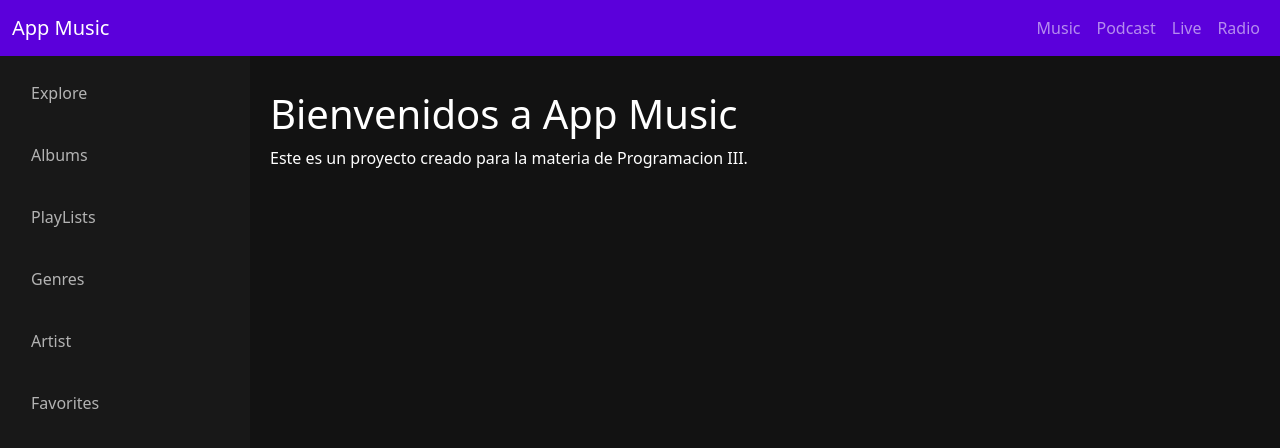
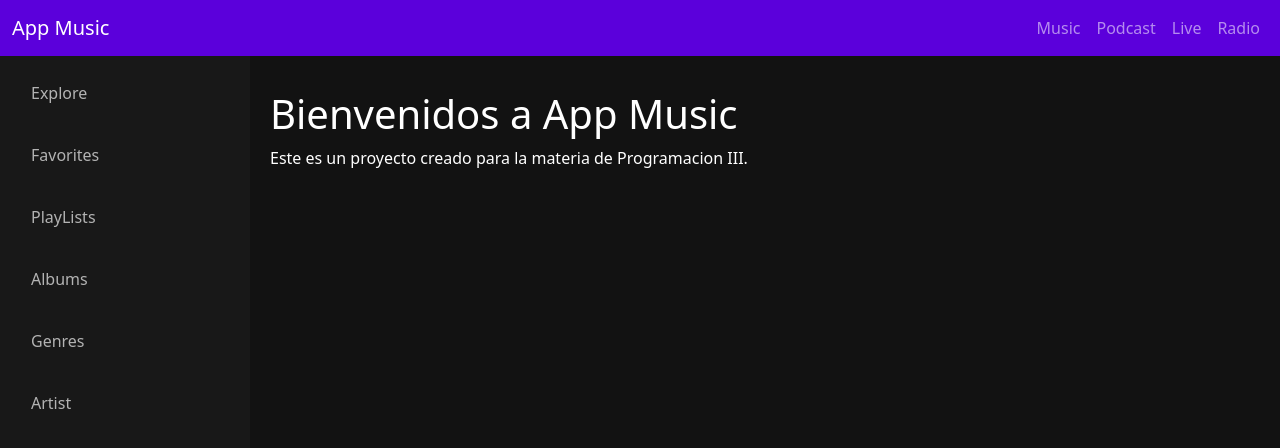
Before and after one commit to kevinserrano01/proyecto_final_react, a React (Vite) app: page / in a window 1280 px wide. Shown: the top 448 px of the page. Built offline with nearby package versions, Linux system fonts and the light colour scheme.

Commit message:
Actualizacion en SideBar - Cambio de lugares

```diff
--- a/src/components/SideBar.jsx
+++ b/src/components/SideBar.jsx
@@ -6,11 +6,11 @@ export const SideBar = () => {
   return (
     <div className="sidebar d-flex flex-column p-3">
         <NavLink to='/explore' className="mb-2">Explore</NavLink>
+        <NavLink to='/favorites' className="mb-2" > Favorites </NavLink>
+        <NavLink to='/playlist' className="mb-2" > PlayLists </NavLink>
         <NavLink to='/albums' className="mb-2" > Albums </NavLink>
-        <NavLink to='/playlist' className="mb-2" > PlayLists </NavLink>
         <NavLink to='/genres' className="mb-2" > Genres </NavLink>
         <NavLink to='/artist' className="mb-2" > Artist </NavLink>
-        <NavLink to='/favorites' className="mb-2" > Favorites </NavLink>
     </div>
   )
 }
```
